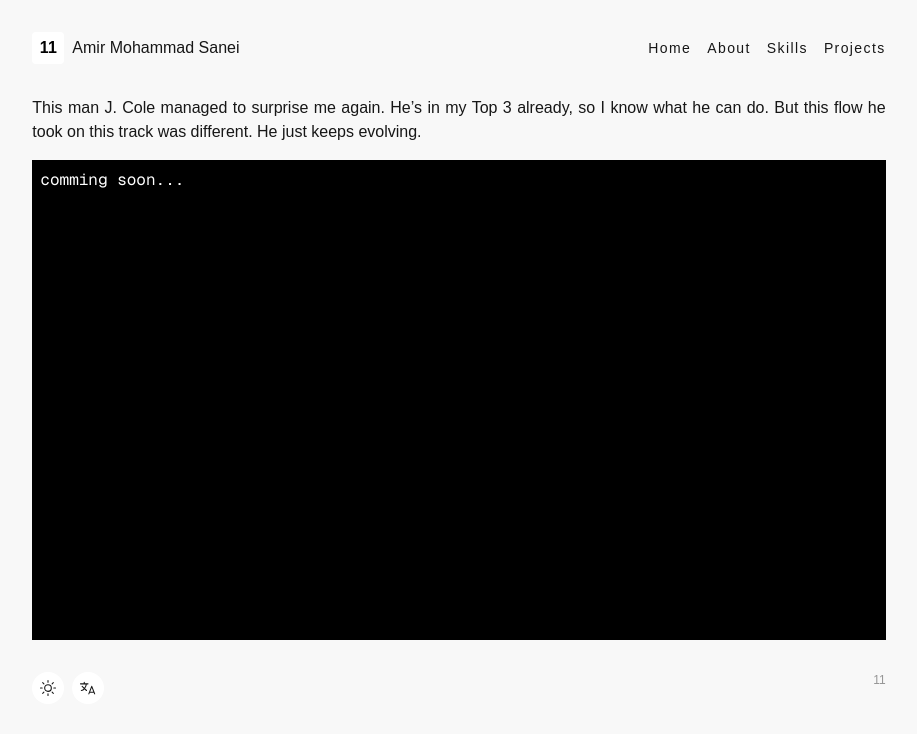
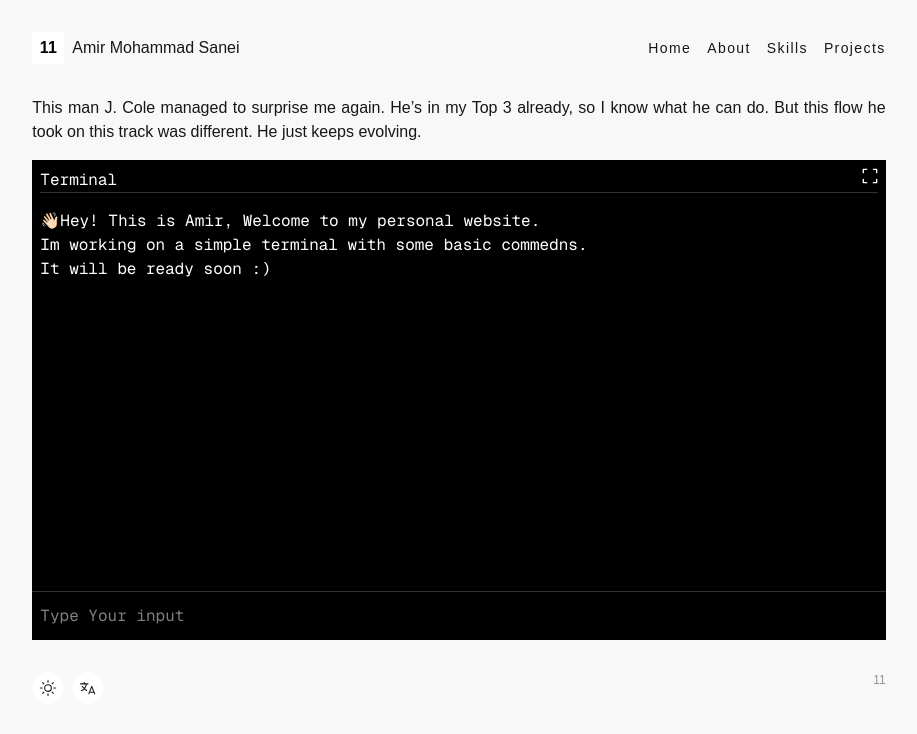
Before and after one commit to amsanei/amsanei.github.io, a Next.js app: page / in a window 1280 px wide. Shown: the top 734 px of the page, without its empty margins (181-1098 px from the left). Built offline with nearby package versions, Linux system fonts and the light colour scheme.

Commit message:
Add terminal

```diff
--- a/src/app/globals.css
+++ b/src/app/globals.css
@@ -11,3 +11,7 @@ body {
   color: var(--foreground);
   font-family: Arial, Helvetica, sans-serif;
 }
+
+.terminal {
+  font-family: var(--font-geist-mono);
+}
--- a/src/app/page.tsx
+++ b/src/app/page.tsx
@@ -1,3 +1,5 @@
+import Terminal from "@/components/terminal";
+
 export default function Home() {
   return (
     <div className="">
@@ -6,9 +8,8 @@ export default function Home() {
         so I know what he can do. But this flow he took on this track was
         different. He just keeps evolving.
       </div>
-      <div className="bg-black h-[60vh] mt-4 text-white p-2 font-[family-name:var(--font-geist-mono)]">
-        <div className="">comming soon...</div>
-      </div>
+
+        <Terminal />
     </div>
   );
 }
--- /dev/null
+++ b/src/components/terminal/index.tsx
@@ -0,0 +1,92 @@
+"use client";
+
+import { useRef, useState } from "react";
+
+const INTRO_TEXT = (
+  <>
+    👋🏻Hey! This is Amir, Welcome to my personal website.
+    <br />
+    Im working on a simple terminal with some basic commedns.
+    <br />
+    It will be ready soon :)
+  </>
+);
+
+export default function Terminal() {
+  const [display, setDisplay] = useState(INTRO_TEXT);
+  const [fullScreen, setFullScreen] = useState(false);
+  const inputRef = useRef<HTMLInputElement>(null);
+  const submitInput = (e: React.KeyboardEvent<HTMLInputElement>) => {
+    if (e.key === "Enter") {
+      switch (inputRef.current?.value) {
+        case "clear":
+          setDisplay(<></>);
+          break;
+        default:
+          print(
+            <p className="text-red-600 block font-bold">terminal is not ready! use clear commend for clearing screen.</p>
+          );
+      }
+
+      if (inputRef.current) {
+        inputRef.current.value = "";
+      }
+    }
+  };
+
+  const print = (value: React.JSX.Element) => {
+    setDisplay((prev) => (
+      <>
+        {prev}
+        {value}
+      </>
+    ));
+  };
+  return (
+    <div
+      className={` bg-black ${
+        fullScreen
+          ? "h-screen w-screen fixed inset-0"
+          : "relative h-[60vh] mt-4"
+      }   text-white p-2 terminal`}
+    >
+      <div className=" w-full flex justify-between border-b border-b-white/20">
+        <div>Terminal</div>
+        <div>
+          <div
+            onClick={() => setFullScreen((prev) => !prev)}
+            className="cursor-pointer size-4"
+          >
+            <svg
+              xmlns="http://www.w3.org/2000/svg"
+              width="16"
+              height="16"
+              viewBox="0 0 24 24"
+              fill="none"
+              stroke="currentColor"
+              strokeWidth="2"
+              strokeLinecap="round"
+              strokeLinejoin="round"
+              className="ai ai-FullScreen"
+            >
+              <path d="M2 7V2h5" />
+              <path d="M22 7V2h-5" />
+              <path d="M7 22H2v-5" />
+              <path d="M17 22h5v-5" />
+            </svg>
+          </div>
+        </div>
+      </div>
+      <div className="my-4">{display}</div>
+      <input
+        onKeyDownCapture={submitInput}
+        ref={inputRef}
+        type="text"
+        className="px-2 py-3 border-t border-t-white/20 absolute bottom-0 left-0 w-full outline-none"
+        placeholder="Type Your input"
+      />
+    </div>
+  );
+}
+
+const PAGES = ["home", "projects", "about", "contact", "resume"];
```
